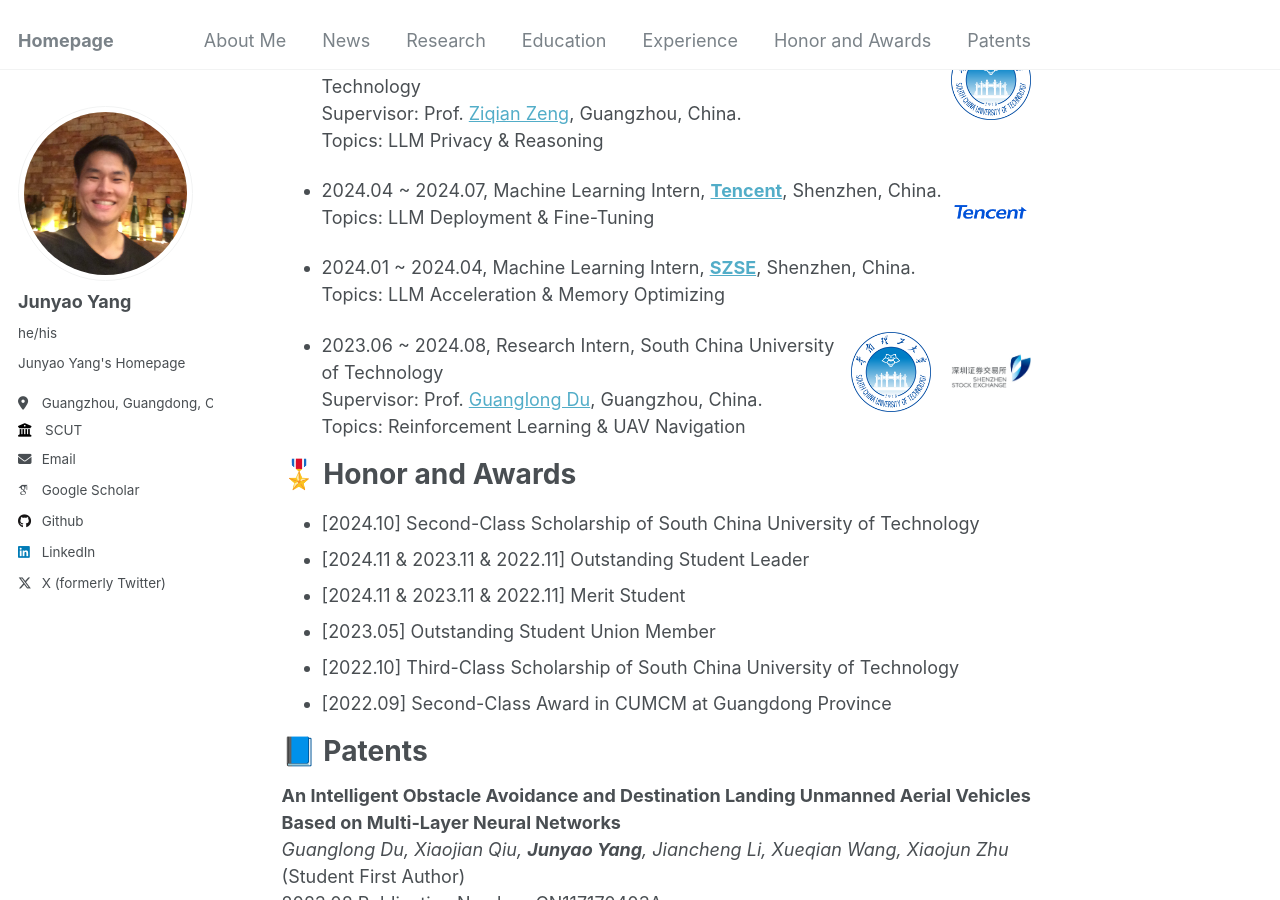
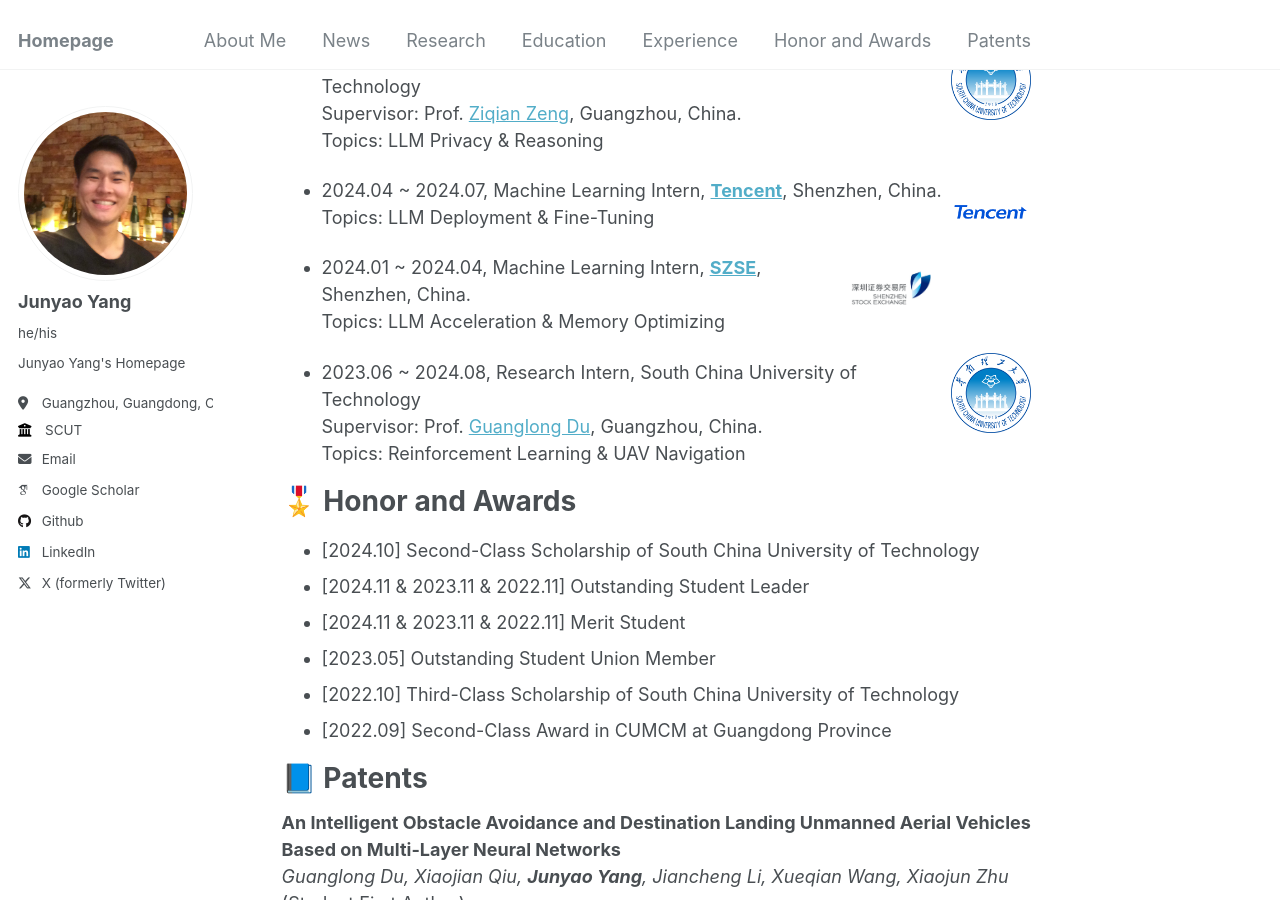
Before and after one commit to jyyang26/jyyang26.github.io, a Jekyll site: the page built from _pages/about.md, in a window 1280 px wide and 900 px high, scrolled down 2228 px. Built offline with Jekyll 4.4.1, drawn with Linux system fonts in a browser that asks for light colours; some web fonts are replaced.

Commit message:
Update about.md

```diff
--- a/_pages/about.md
+++ b/_pages/about.md
@@ -92,12 +92,12 @@ arXiv preprint, 2025.02 <br>
 - 2024.04 ~ 2024.07, Machine Learning Intern, **[Tencent](https://kf.qq.com/)**, Shenzhen, China. <br>
   Topics: LLM Deployment & Fine-Tuning <br>
 
-
+<p>
+  <img src="images/SZSE.jpg" alt="szse" style="float: right; margin-right: 20px;; width: 80px; height: 80px;">
+</p>
 - 2024.01 ~ 2024.04, Machine Learning Intern, **[SZSE](https://www.szse.cn/English/index.html)**, Shenzhen, China. <br>
   Topics: LLM Acceleration & Memory Optimizing <br>
-  <p>
-    <img src="images/SZSE.jpg" alt="szse" style="float: right; margin-right: 20px;; width: 80px; height: 80px;">
-  </p>
+
 
 <p>
     <img src="images/South_China_University_of_Technology_Logo_(Since_2022).svg.png" alt="SCUT" style="float: right; margin-right: 20px;; width: 80px; height: 80px;">
```
